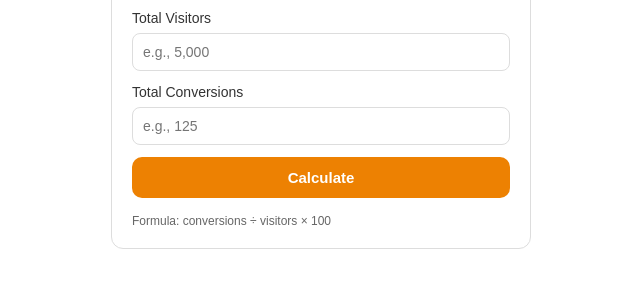
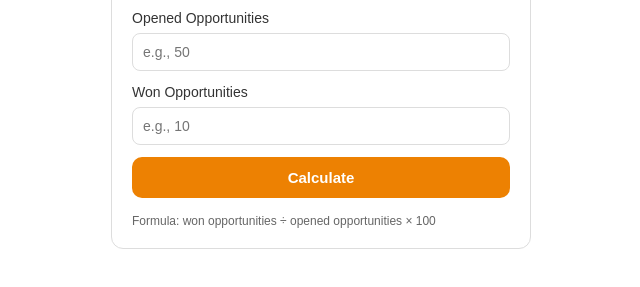
Before and after one commit to Anniestabler/conversion-rate-calculator, a plain HTML site: page index.html in a window 1280 px wide. Shown: the part 299-586 px from the top of the page, without its empty margins (319-959 px from the left). Drawn offline with Linux system fonts and the light colour scheme.

Commit message:
Update index.html

```diff
--- a/index.html
+++ b/index.html
@@ -22,13 +22,16 @@
   <div class="wrap">
     <div class="calc-box">
       <h3>Conversion Rate Calculator</h3>
-      <label for="visitors">Total Visitors</label>
-      <input type="number" id="visitors" placeholder="e.g., 5,000" inputmode="numeric"/>
-      <label for="conversions">Total Conversions</label>
-      <input type="number" id="conversions" placeholder="e.g., 125" inputmode="numeric"/>
+
+      <label for="visitors">Opened Opportunities</label>
+      <input type="number" id="visitors" placeholder="e.g., 50" inputmode="numeric"/>
+
+      <label for="conversions">Won Opportunities</label>
+      <input type="number" id="conversions" placeholder="e.g., 10" inputmode="numeric"/>
+
       <button id="calcBtn" type="button">Calculate</button>
       <p id="result"></p>
-      <div class="tip">Formula: conversions ÷ visitors × 100</div>
+      <div class="tip">Formula: won opportunities ÷ opened opportunities × 100</div>
     </div>
   </div>
 
```
